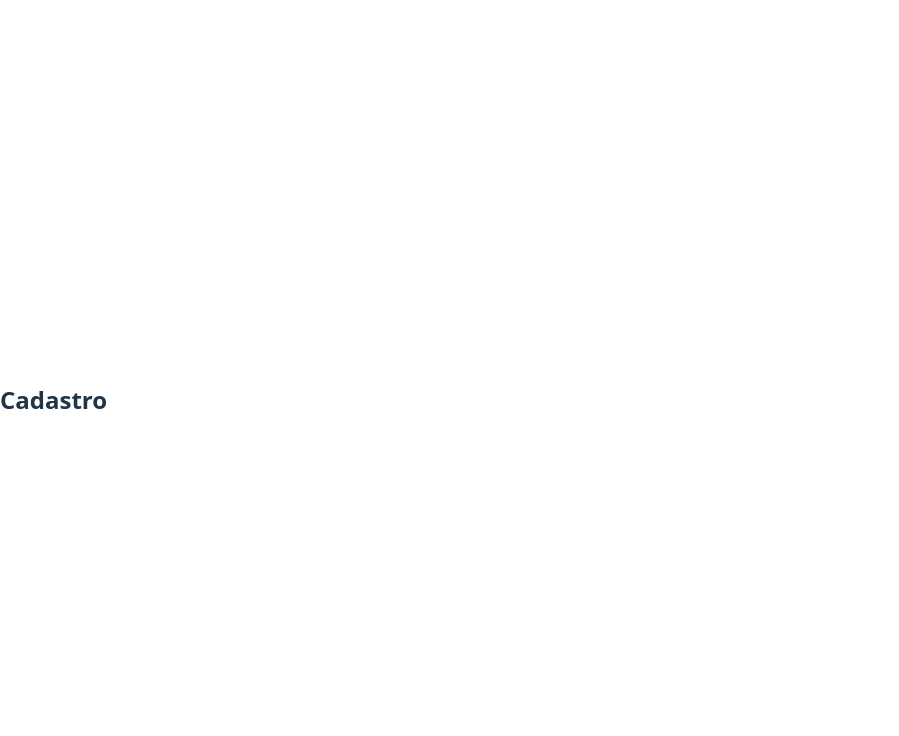
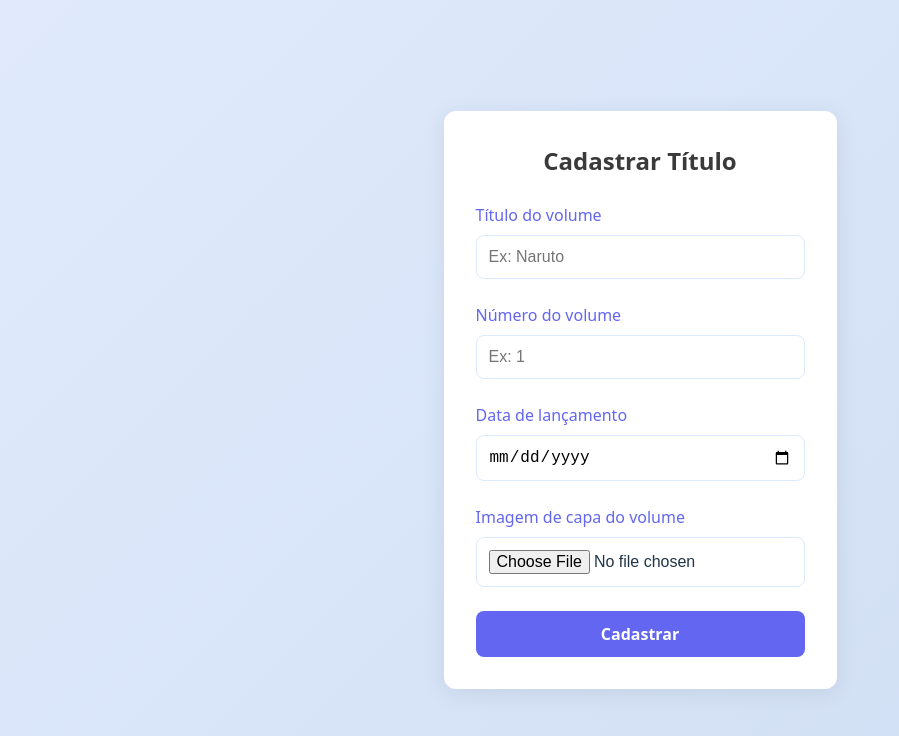
Before and after one commit to HarielGiacomuzzi/kushon-app, a React (Vite) app in the folder frontend/: page /register in a window 1280 px wide. Shown: the top 736 px of the page, without its empty margins (0-899 px from the left). Built offline with nearby package versions, Linux system fonts and the light colour scheme.

Commit message:
refactor: create css file

```diff
--- /dev/null
+++ b/frontend/src/pages/LoginPage.module.css
@@ -0,0 +1,52 @@
+.container {
+  min-height: 100vh;
+  display: flex;
+  align-items: center;
+  justify-content: center;
+  background: linear-gradient(135deg, #e0eafc 0%, #cfdef3 100%);
+}
+
+.form {
+  background: #fff;
+  padding: 2rem;
+  border-radius: 12px;
+  box-shadow: 0 4px 24px rgba(0, 0, 0, 0.08);
+  min-width: 320px;
+  display: flex;
+  flex-direction: column;
+  gap: 1.5rem;
+}
+
+.title {
+  text-align: center;
+  margin: 0;
+  font-weight: 600;
+  color: #3a3a3a;
+}
+
+.input {
+  padding: 0.75rem;
+  border-radius: 8px;
+  border: 1px solid #dbeafe;
+  font-size: 1rem;
+  outline: none;
+}
+
+.button {
+  background: linear-gradient(90deg, #38bdf8 0%, #6366f1 100%);
+  color: #fff;
+  border: none;
+  border-radius: 8px;
+  padding: 0.75rem;
+  font-weight: 600;
+  font-size: 1rem;
+  cursor: pointer;
+  transition: background 0.2s;
+}
+
+.link {
+  text-align: center;
+  font-size: 0.95rem;
+  color: #6366f1;
+  text-decoration: none;
+}
--- a/frontend/src/pages/LoginPage.tsx
+++ b/frontend/src/pages/LoginPage.tsx
@@ -1,4 +1,5 @@
 import React, { useState } from "react";
+import styles from "./LoginPage.module.css";
 
 const LoginPage: React.FC = () => {
   const [email, setEmail] = useState("");
@@ -10,51 +11,16 @@ const LoginPage: React.FC = () => {
   };
 
   return (
-    <div
-      style={{
-        minHeight: "100vh",
-        display: "flex",
-        alignItems: "center",
-        justifyContent: "center",
-        background: "linear-gradient(135deg, #e0eafc 0%, #cfdef3 100%)",
-      }}
-    >
-      <form
-        onSubmit={handleSubmit}
-        style={{
-          background: "#fff",
-          padding: "2rem",
-          borderRadius: "12px",
-          boxShadow: "0 4px 24px rgba(0,0,0,0.08)",
-          minWidth: "320px",
-          display: "flex",
-          flexDirection: "column",
-          gap: "1.5rem",
-        }}
-      >
-        <h2
-          style={{
-            textAlign: "center",
-            margin: 0,
-            fontWeight: 600,
-            color: "#3a3a3a",
-          }}
-        >
-          Entrar na Kushon
-        </h2>
+    <div className={styles.container}>
+      <form onSubmit={handleSubmit} className={styles.form}>
+        <h2 className={styles.title}>Entrar na Kushon</h2>
         <input
           type="email"
           placeholder="E-mail"
           value={email}
           onChange={(e) => setEmail(e.target.value)}
           required
-          style={{
-            padding: "0.75rem",
-            borderRadius: "8px",
-            border: "1px solid #dbeafe",
-            fontSize: "1rem",
-            outline: "none",
-          }}
+          className={styles.input}
         />
         <input
           type="password"
@@ -62,35 +28,13 @@ const LoginPage: React.FC = () => {
           value={password}
           onChange={(e) => setPassword(e.target.value)}
           required
-          style={{
-            padding: "0.75rem",
-            borderRadius: "8px",
-            border: "1px solid #dbeafe",
-            fontSize: "1rem",
-            outline: "none",
-          }}
+          className={styles.input}
         />
-        <button
-          type="submit"
-          style={{
-            background: "linear-gradient(90deg, #38bdf8 0%, #6366f1 100%)",
-            color: "#fff",
-            border: "none",
-            borderRadius: "8px",
-            padding: "0.75rem",
-            fontWeight: 600,
-            fontSize: "1rem",
-            cursor: "pointer",
-            transition: "background 0.2s",
-          }}
-        >
+        <button type="submit" className={styles.button}>
           Entrar
         </button>
-        <div style={{ textAlign: "center", fontSize: "0.95rem" }}>
-          <a
-            href="/register"
-            style={{ color: "#6366f1", textDecoration: "none" }}
-          >
+        <div className={styles.link}>
+          <a href="/register" className={styles.link}>
             Não tem conta? Cadastre-se
           </a>
         </div>
--- /dev/null
+++ b/frontend/src/pages/RegisterPage.module.css
@@ -0,0 +1,64 @@
+.container {
+  min-height: 100vh;
+  display: flex;
+  align-items: center;
+  justify-content: center;
+  background: linear-gradient(135deg, #e0eafc 0%, #cfdef3 100%);
+}
+
+.form {
+  background: #fff;
+  padding: 2rem;
+  border-radius: 12px;
+  box-shadow: 0 4px 24px rgba(0, 0, 0, 0.08);
+  min-width: 320px;
+  display: flex;
+  flex-direction: column;
+  gap: 1.5rem;
+}
+
+.title {
+  text-align: center;
+  margin: 0;
+  font-weight: 600;
+  color: #3a3a3a;
+}
+
+.field {
+  display: flex;
+  flex-direction: column;
+  gap: 0.5rem;
+}
+
+.label {
+  font-weight: 500;
+  color: #6366f1;
+}
+
+.input {
+  padding: 0.75rem;
+  border-radius: 8px;
+  border: 1px solid #dbeafe;
+  font-size: 1rem;
+  outline: none;
+}
+
+.fileInput {
+  padding: 0.5rem 0;
+  border-radius: 8px;
+  border: 1px solid #dbeafe;
+  font-size: 1rem;
+  outline: none;
+}
+
+.button {
+  background: #6366f1;
+  color: #fff;
+  border: none;
+  border-radius: 8px;
+  padding: 0.75rem;
+  font-weight: 600;
+  font-size: 1rem;
+  cursor: pointer;
+  transition: background 0.2s;
+}
--- a/frontend/src/pages/RegisterPage.tsx
+++ b/frontend/src/pages/RegisterPage.tsx
@@ -1,9 +1,87 @@
-const RegisterPage = () => {
+import React, { useState } from "react";
+import styles from "./RegisterPage.module.css";
+
+const RegisterPage: React.FC = () => {
+  const [title, setTitle] = useState("");
+  const [volumeNumber, setVolumeNumber] = useState("");
+  const [releaseDate, setReleaseDate] = useState("");
+  const [coverImage, setCoverImage] = useState<File | null>(null);
+
+  const handleSubmit = (e: React.FormEvent) => {
+    e.preventDefault();
+    // TODO: Adicionar lógica de cadastro de volume
+  };
+
   return (
-    <div>
-      <h2>Cadastro</h2>
-      {/* Formulário de cadastro */}
+    <div className={styles.container}>
+      <form onSubmit={handleSubmit} className={styles.form}>
+        <h2 className={styles.title}>Cadastrar Título</h2>
+
+        <div className={styles.field}>
+          <label htmlFor="title" className={styles.label}>
+            Título do volume
+          </label>
+          <input
+            id="title"
+            type="text"
+            placeholder="Ex: Naruto"
+            value={title}
+            onChange={(e) => setTitle(e.target.value)}
+            required
+            className={styles.input}
+          />
+        </div>
+
+        <div className={styles.field}>
+          <label htmlFor="volumeNumber" className={styles.label}>
+            Número do volume
+          </label>
+          <input
+            id="volumeNumber"
+            type="number"
+            placeholder="Ex: 1"
+            value={volumeNumber}
+            onChange={(e) => setVolumeNumber(e.target.value)}
+            required
+            className={styles.input}
+          />
+        </div>
+
+        <div className={styles.field}>
+          <label htmlFor="releaseDate" className={styles.label}>
+            Data de lançamento
+          </label>
+          <input
+            id="releaseDate"
+            type="date"
+            value={releaseDate}
+            onChange={(e) => setReleaseDate(e.target.value)}
+            required
+            className={styles.input}
+          />
+        </div>
+
+        <div className={styles.field}>
+          <label htmlFor="coverImage" className={styles.label}>
+            Imagem de capa do volume
+          </label>
+          <input
+            id="coverImage"
+            type="file"
+            accept="image/*"
+            onChange={(e) =>
+              setCoverImage(e.target.files ? e.target.files[0] : null)
+            }
+            className={styles.input}
+          />
+        </div>
+
+        <button type="submit" className={styles.button}>
+          Cadastrar
+        </button>
+      </form>
     </div>
   );
 };
+
 export default RegisterPage;
```
